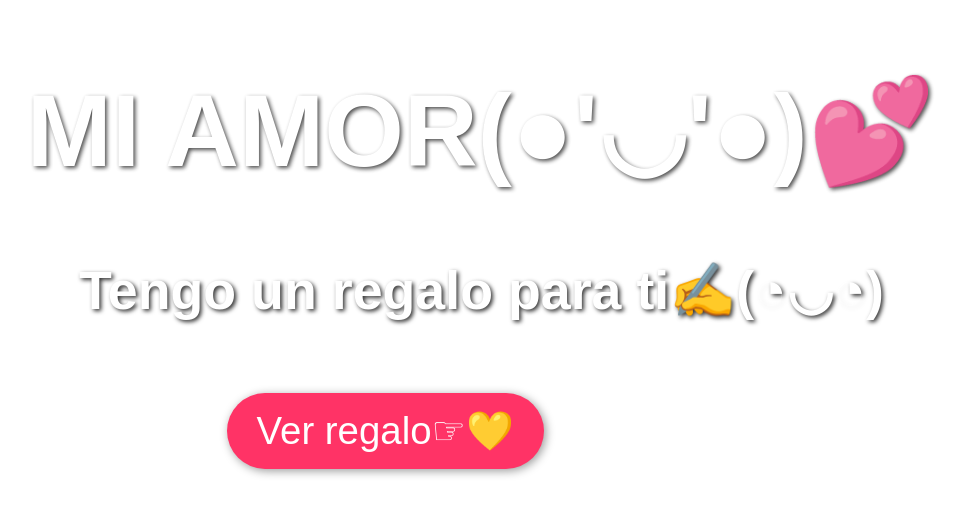
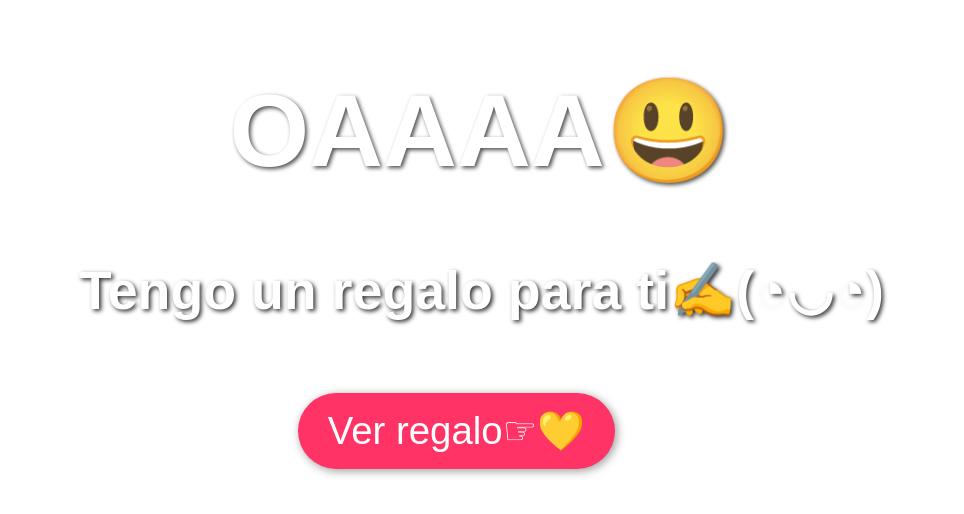
Before and after one commit to AnGeLJoHnLl/Flores-Amarillas, a plain HTML site: page index.html in a window 1280 px wide. Shown: the part 164-678 px from the top of the page, without its empty margins (159-1123 px from the left). Drawn offline with Linux system fonts and the light colour scheme.

Commit message:
Update index.html

```diff
--- a/index.html
+++ b/index.html
@@ -68,7 +68,7 @@
 </head>
 <body>
     <div>
-        <h1>MI AMOR(●'◡'●)💕</h1>
+        <h1> OAAAA😃 </h1>
         <h2>Tengo un regalo para ti✍(◔◡◔)</h2>
         <button onclick="window.location.href='rosas.html'">Ver regalo☞💛</button>
     </div>
```
